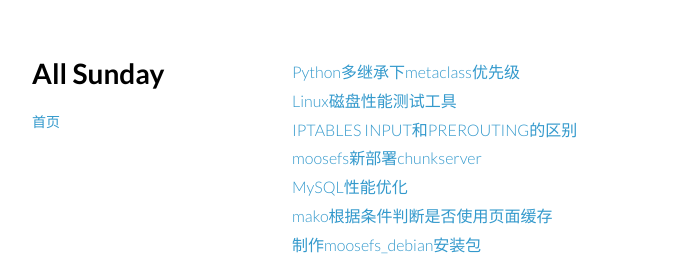
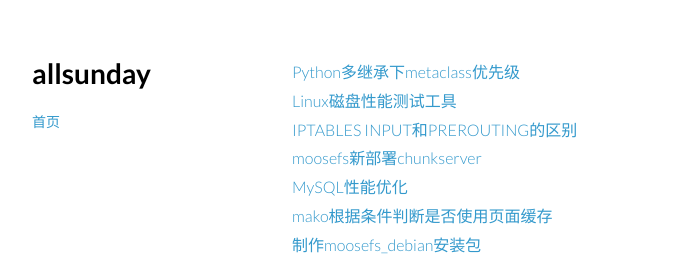
Before and after one commit to gfreezy/blog, a Jekyll site: the page built from index.html, in a window 1280 px wide. Shown: the top 256 px of the page, without its empty margins (178-859 px from the left). Built offline with Jekyll 4.4.1, drawn with Linux system fonts in a browser that asks for light colours; the list of posts is cut into pages by our own code.

Commit message:
use allsunday instead of All Sunday

```diff
--- a/index.html
+++ b/index.html
@@ -8,7 +8,7 @@
   <body>
     <div class="wrapper">
       <header>
-        <p class="page-title"><a href="/" class="black-link">All Sunday</a></p>
+        <p class="page-title"><a href="/" class="black-link">allsunday</a></p>
         <p><a href="/">首页</a></p>
 
       </header>
```
